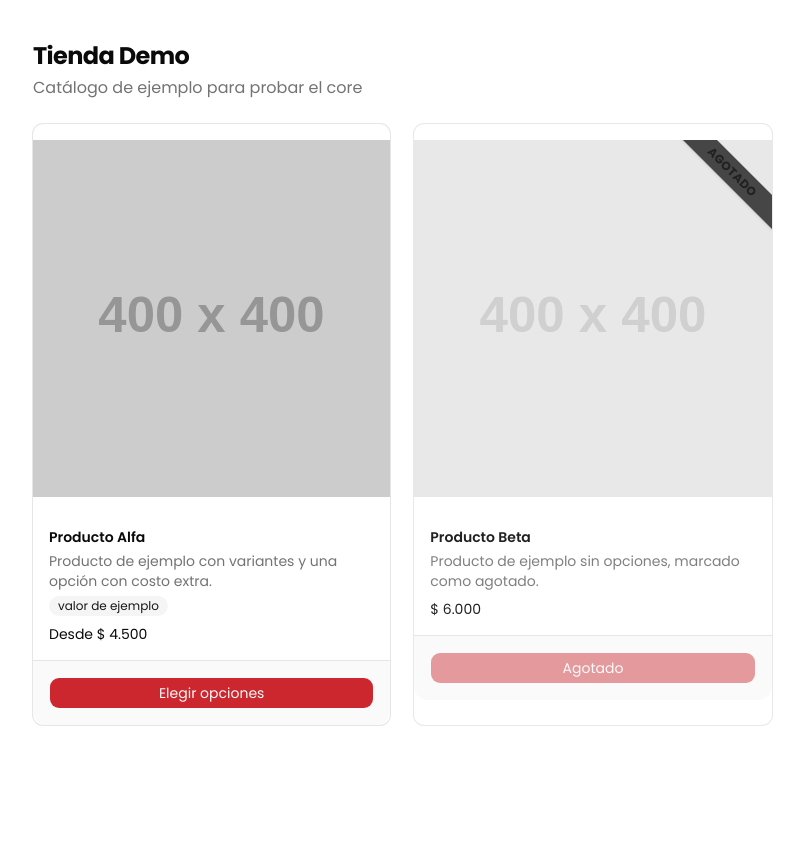
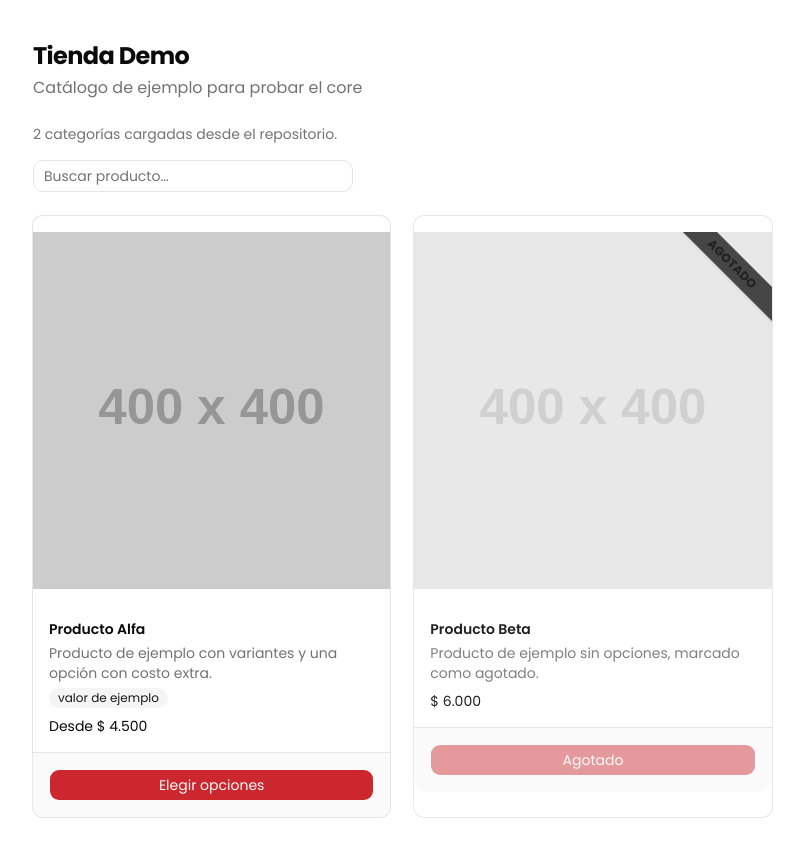
Before and after one commit to Programati/storefront-template, a React (Vite) app: page / in a window 1280 px wide. Shown: the whole page, without its empty margins (47-851 px from the left). Before the commit the page ends 800 px from the top, so only its background shows below. Built offline with nearby package versions, Linux system fonts and the light colour scheme.

Commit message:
fix: dependencias correctas en useProducts sin silenciar el linter

```diff
--- a/src/App.tsx
+++ b/src/App.tsx
@@ -1,34 +1,57 @@
 // src/App.tsx
+import { useState } from 'react'
 import '@/store-pack/fonts'
 import { toast } from 'sonner'
-import { StoreProvider, useStoreConfig, useCatalog } from '@/app/store'
+import { StoreProvider, useStoreConfig } from '@/app/store'
+import { useProducts, useCategories } from '@/features/catalog'
 import { Toaster } from '@/components/ui/sonner'
+import { Input } from '@/components/ui/input'
 import { Section } from '@/components/shared/Section/Section'
+import { EmptyState } from '@/components/shared/EmptyState/EmptyState'
 import { ProductCard } from '@/components/shared/ProductCard/ProductCard'
 
 function DebugHome() {
   const config = useStoreConfig()
-  const catalog = useCatalog()
+  const categories = useCategories()
+  const [query, setQuery] = useState('')
+  const products = useProducts({ query })
 
   return (
     <Section title={config.storeName} description={config.tagline}>
+      <p className="mb-4 text-sm text-muted-foreground">
+        {categories.length} categorías cargadas desde el repositorio.
+      </p>
+
+      <Input
+        placeholder="Buscar producto…"
+        value={query}
+        onChange={(e) => setQuery(e.target.value)}
+        className="mb-6 max-w-xs"
+      />
+
+      {products.length === 0 ? (
+        <EmptyState
+          title="Sin resultados"
+          description="Probá con otra búsqueda."
+        />
+      ) : (
         <div className="grid grid-cols-1 gap-6 sm:grid-cols-2 lg:grid-cols-3">
-        {catalog.products.map((product) => (
+          {products.map((product) => (
             <ProductCard
               key={product.id}
               product={product}
               currency={config.currency}
               maxQty={config.maxQtyPerLine}
-            look="catalog"
               onAdd={(p, _variantId, qty) =>
                 toast.success(`Agregado: ${qty} × ${p.name}`)
               }
               onOpenOptions={(p) =>
-              toast(`Abrir opciones de "${p.name}" (llega en la Fase 7)`)
+                toast(`Abrir opciones de "${p.name}" (Fase 7)`)
               }
             />
           ))}
         </div>
+      )}
     </Section>
   )
 }
--- /dev/null
+++ b/src/features/catalog/catalogRepository.ts
@@ -0,0 +1,29 @@
+import type { Catalog, Category, Product } from '@/types'
+import { filterProducts } from './filters'
+import type { ProductFilter } from './types'
+
+export interface CatalogRepository {
+  getCategories(): Category[]
+  getProducts(filter?: ProductFilter): Product[]
+  getProductBySlug(slug: string): Product | undefined
+}
+
+// ⚠️ SEAM (punto de cambio futuro): el día que el catálogo venga de una API o
+// una BD, esta función se reemplaza por algo como
+// `createApiCatalogRepository(baseUrl)`, cuyos métodos devuelven `Promise`.
+// Nada fuera de este archivo y de `hooks.ts` (Paso 4.6) debería enterarse.
+export function createStaticCatalogRepository(
+  catalog: Catalog,
+): CatalogRepository {
+  return {
+    getCategories() {
+      return catalog.categories
+    },
+    getProducts(filter) {
+      return filterProducts(catalog.products, filter)
+    },
+    getProductBySlug(slug) {
+      return catalog.products.find((product) => product.slug === slug)
+    },
+  }
+}
--- /dev/null
+++ b/src/features/catalog/filters.ts
@@ -0,0 +1,21 @@
+import { normalizeText } from '@/lib/normalize-text'
+import type { Product } from '@/types'
+import type { ProductFilter } from './types'
+
+export function filterProducts(
+  products: Product[],
+  filter: ProductFilter = {},
+): Product[] {
+  return products.filter((product) => {
+    if (filter.categoryId && product.categoryId !== filter.categoryId)
+      return false
+    if (filter.brandId && product.brandId !== filter.brandId) return false
+
+    if (filter.query) {
+      const haystack = normalizeText(`${product.name} ${product.description}`)
+      if (!haystack.includes(normalizeText(filter.query))) return false
+    }
+
+    return true
+  })
+}
--- /dev/null
+++ b/src/features/catalog/hooks.ts
@@ -0,0 +1,29 @@
+import { useMemo } from 'react'
+import type { Category, Product } from '@/types'
+import { useCatalogRepository } from './useCatalogRepository'
+import type { ProductFilter } from './types'
+
+export function useProducts(filter?: ProductFilter): Product[] {
+  const repo = useCatalogRepository()
+  const { categoryId, brandId, query } = filter ?? {}
+
+  // Reconstruimos el filtro a partir de sus campos primitivos: esta referencia
+  // solo cambia cuando alguno de los tres realmente cambia, nunca por un
+  // objeto literal nuevo en cada render.
+  const stableFilter = useMemo<ProductFilter>(
+    () => ({ categoryId, brandId, query }),
+    [categoryId, brandId, query],
+  )
+
+  return useMemo(() => repo.getProducts(stableFilter), [repo, stableFilter])
+}
+
+export function useCategories(): Category[] {
+  const repo = useCatalogRepository()
+  return useMemo(() => repo.getCategories(), [repo])
+}
+
+export function useProductBySlug(slug: string): Product | undefined {
+  const repo = useCatalogRepository()
+  return useMemo(() => repo.getProductBySlug(slug), [repo, slug])
+}
--- /dev/null
+++ b/src/features/catalog/index.ts
@@ -0,0 +1,3 @@
+export { useProducts, useCategories, useProductBySlug } from './hooks'
+export type { ProductFilter } from './types'
+export type { CatalogRepository } from './catalogRepository'
--- /dev/null
+++ b/src/features/catalog/types.ts
@@ -0,0 +1,5 @@
+export interface ProductFilter {
+  categoryId?: string
+  brandId?: string
+  query?: string
+}
--- /dev/null
+++ b/src/features/catalog/useCatalogRepository.ts
@@ -0,0 +1,9 @@
+import { useMemo } from 'react'
+import { useCatalog } from '@/app/store'
+import { createStaticCatalogRepository } from './catalogRepository'
+import type { CatalogRepository } from './catalogRepository'
+
+export function useCatalogRepository(): CatalogRepository {
+  const catalog = useCatalog()
+  return useMemo(() => createStaticCatalogRepository(catalog), [catalog])
+}
--- /dev/null
+++ b/src/lib/normalize-text.ts
@@ -0,0 +1,7 @@
+export function normalizeText(value: string): string {
+  return value
+    .trim()
+    .toLowerCase()
+    .normalize('NFD')
+    .replace(/[\u0300-\u036f]/g, '') // saca los acentos (NFD separa letra + tilde)
+}
```
Lines whose indentation alone changed are shown as unchanged.
